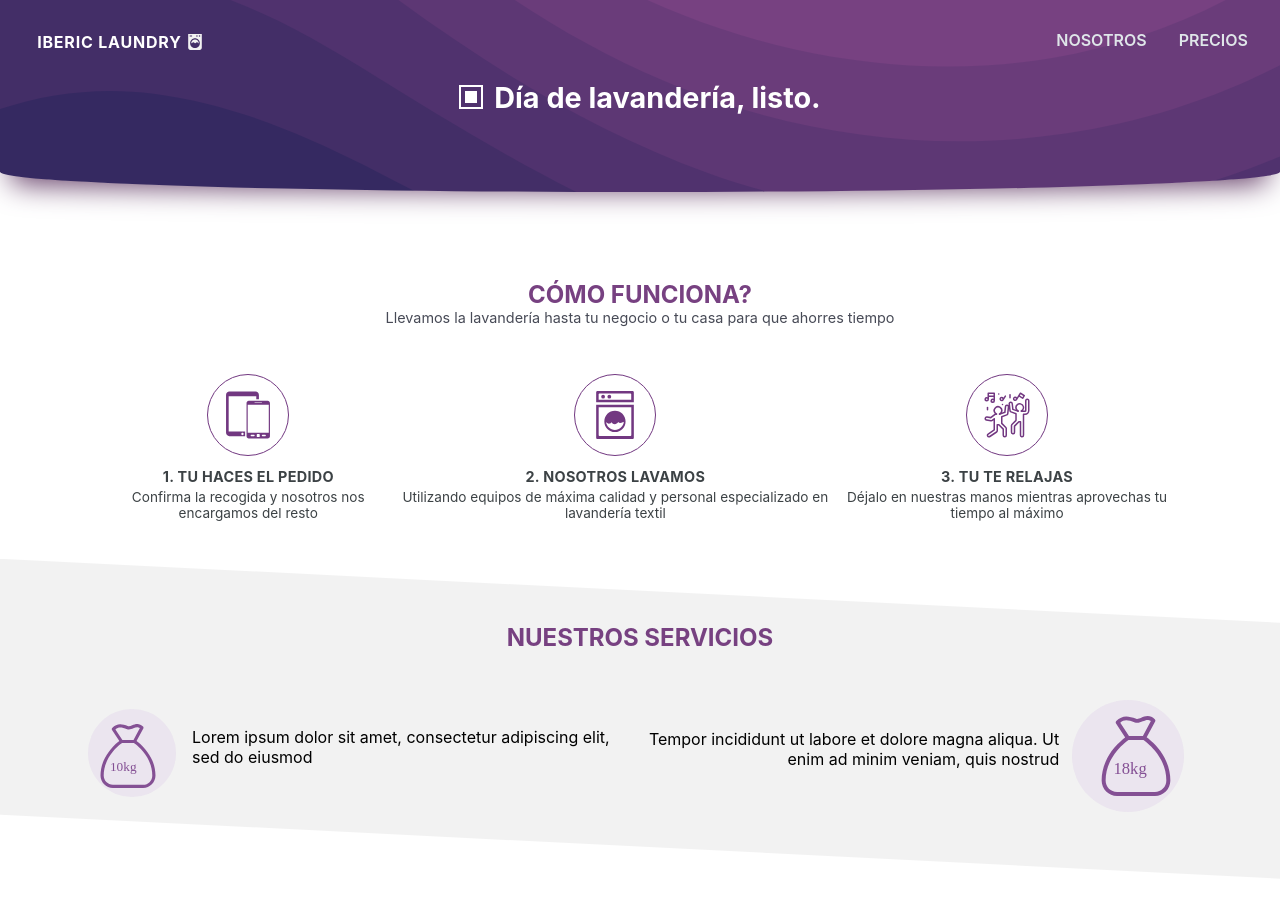
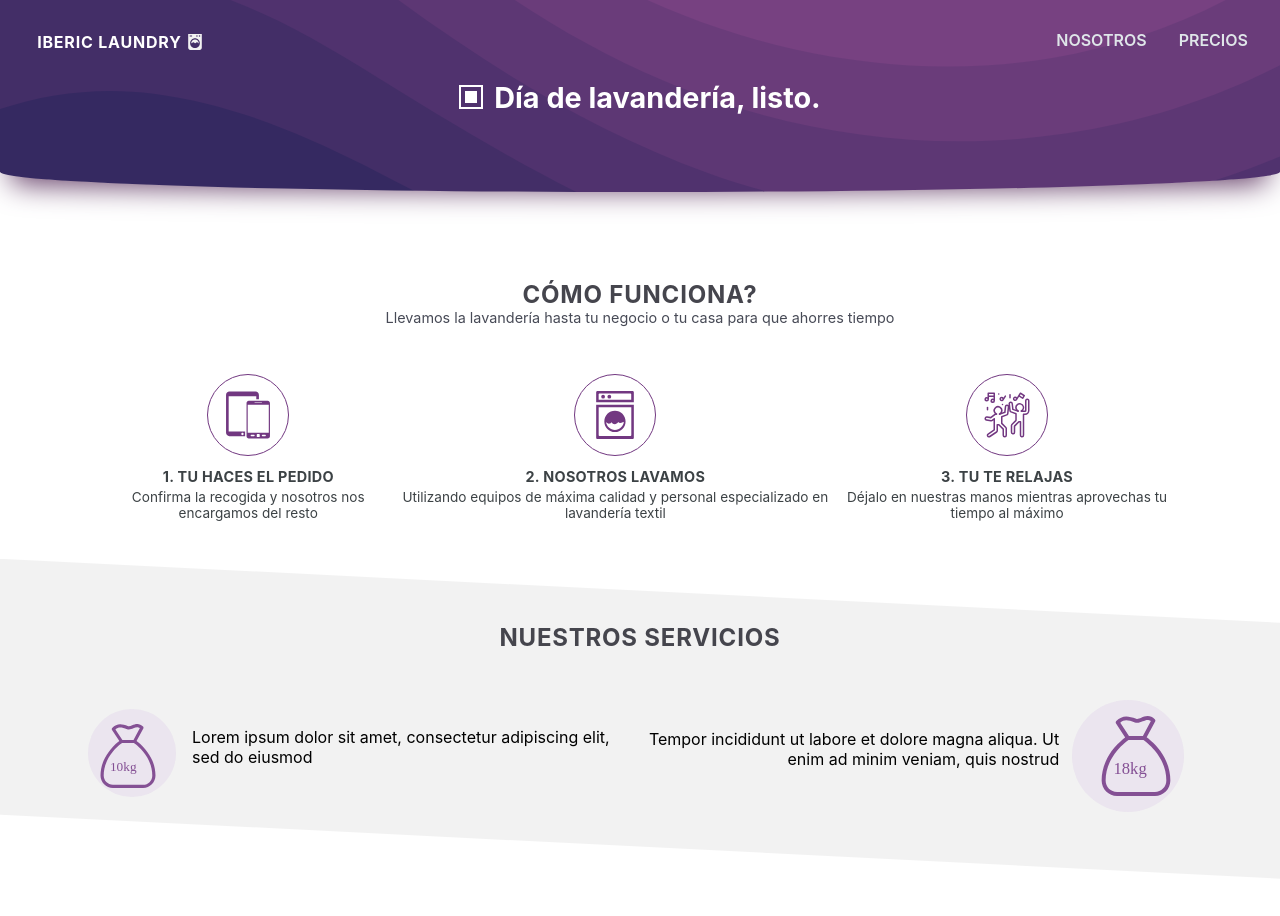
Before and after one commit to yngrdyn/delundry, a React (Create React App) app: page / in a window 1280 px wide. Shown: the top 916 px of the page. Built offline with nearby package versions, Linux system fonts and the light colour scheme.

Commit message:
fixing styles

```diff
--- a/src/components/how-it-works/index.css
+++ b/src/components/how-it-works/index.css
@@ -1,5 +1,5 @@
 .how-it-works {
-    padding: 1.5rem 2rem;
+    padding: 0 2rem 1.5rem;
 }
 
 h1, h3 {
--- a/src/components/our-services/index.css
+++ b/src/components/our-services/index.css
@@ -19,6 +19,8 @@
 
 h1 {
     margin-top: 3rem;
+    color: #45454d;
+    letter-spacing: 0.05rem;
 }
 
 .our-services img {
```
